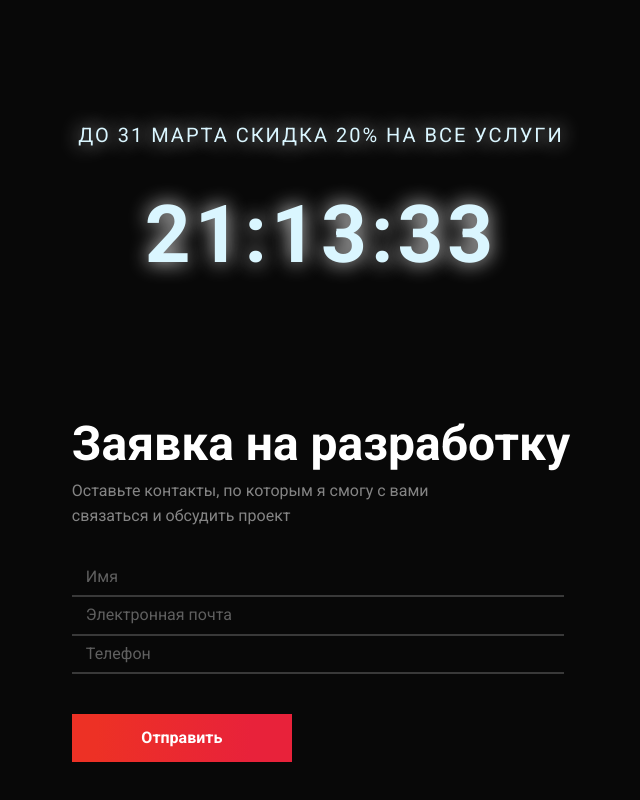
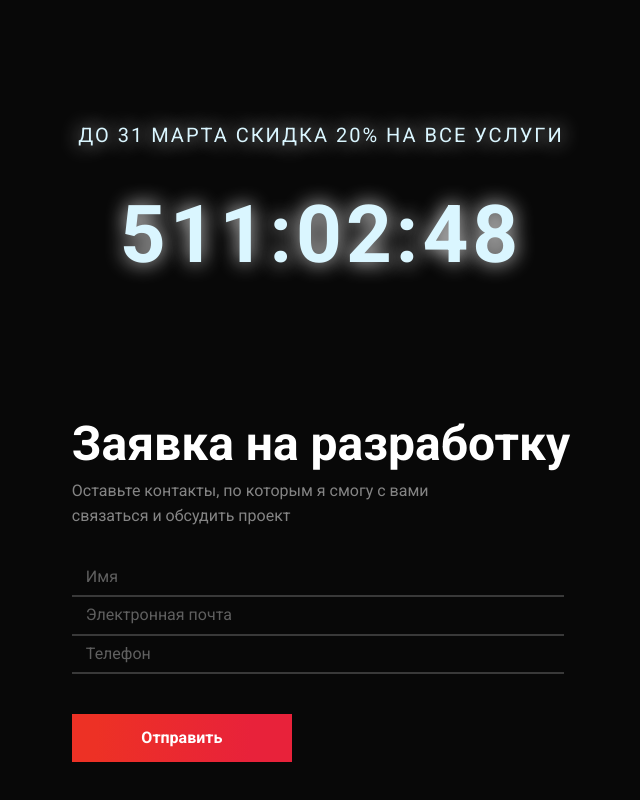
Before and after one commit to shums89/portfolio-ga, a plain HTML site: page index.html in a window 1280 px wide. Shown: the part 2478-3278 px from the top of the page, without its empty margins (319-959 px from the left). Drawn offline with Linux system fonts and the light colour scheme.

Commit message:
Таймер

```diff
--- a/index.html
+++ b/index.html
@@ -13,6 +13,7 @@
 	<script src="./js/modal.js" defer></script>
 	<script src="./js/menu.js" defer></script>
 	<script src="./js/accordeon.js" defer></script>
+	<script src="./js/timer.js" defer></script>
 </head>
 
 <body>
--- /dev/null
+++ b/js/timer.js
@@ -0,0 +1,29 @@
+const timerBlock = document.querySelector('.timer__time');
+const deadline = '31 march 2022';
+
+let interval;
+
+const updateClock = () => {
+  const date = new Date().getTime();
+  const dateDeadline = new Date(deadline).getTime();
+  const timeRemaining = (dateDeadline - date) / 1000;
+
+  const hours = Math.floor(timeRemaining / 60 / 60);
+  const minutes = Math.floor((timeRemaining / 60) % 60);
+  const seconds = Math.floor(timeRemaining % 60);
+
+  const fHours = hours < 10 ? '0' + hours : hours;
+  const fMinutes = minutes < 10 ? '0' + minutes : minutes;
+  const fSeconds = seconds < 10 ? '0' + seconds : seconds;
+
+  timerBlock.textContent = `${fHours}:${fMinutes}:${fSeconds}`;
+
+  if (timeRemaining <= 0) {
+    clearInterval(interval);
+    timerBlock.textContent = '00:00:00';
+  }
+};
+
+updateClock();
+
+interval = setInterval(updateClock, 500);
```
